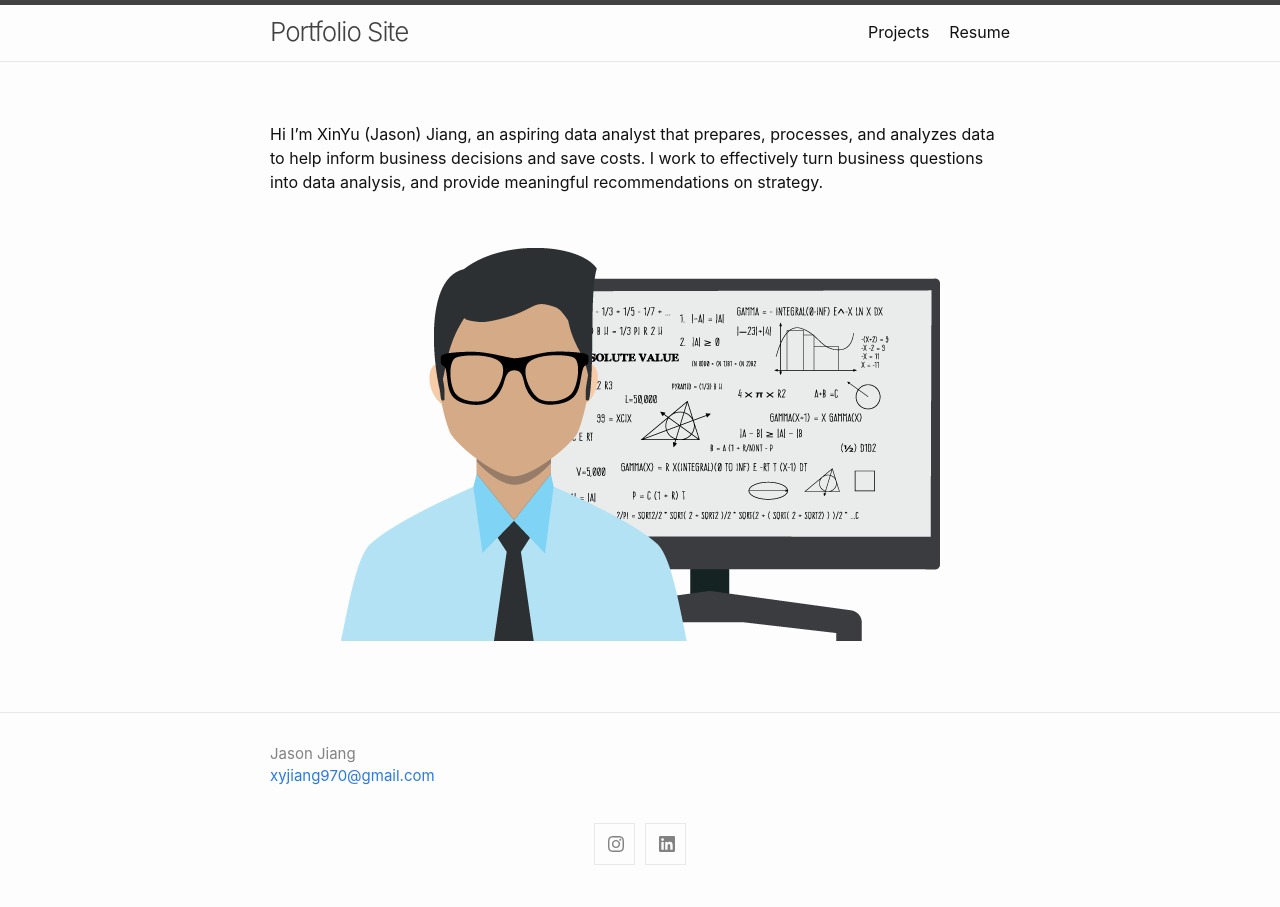
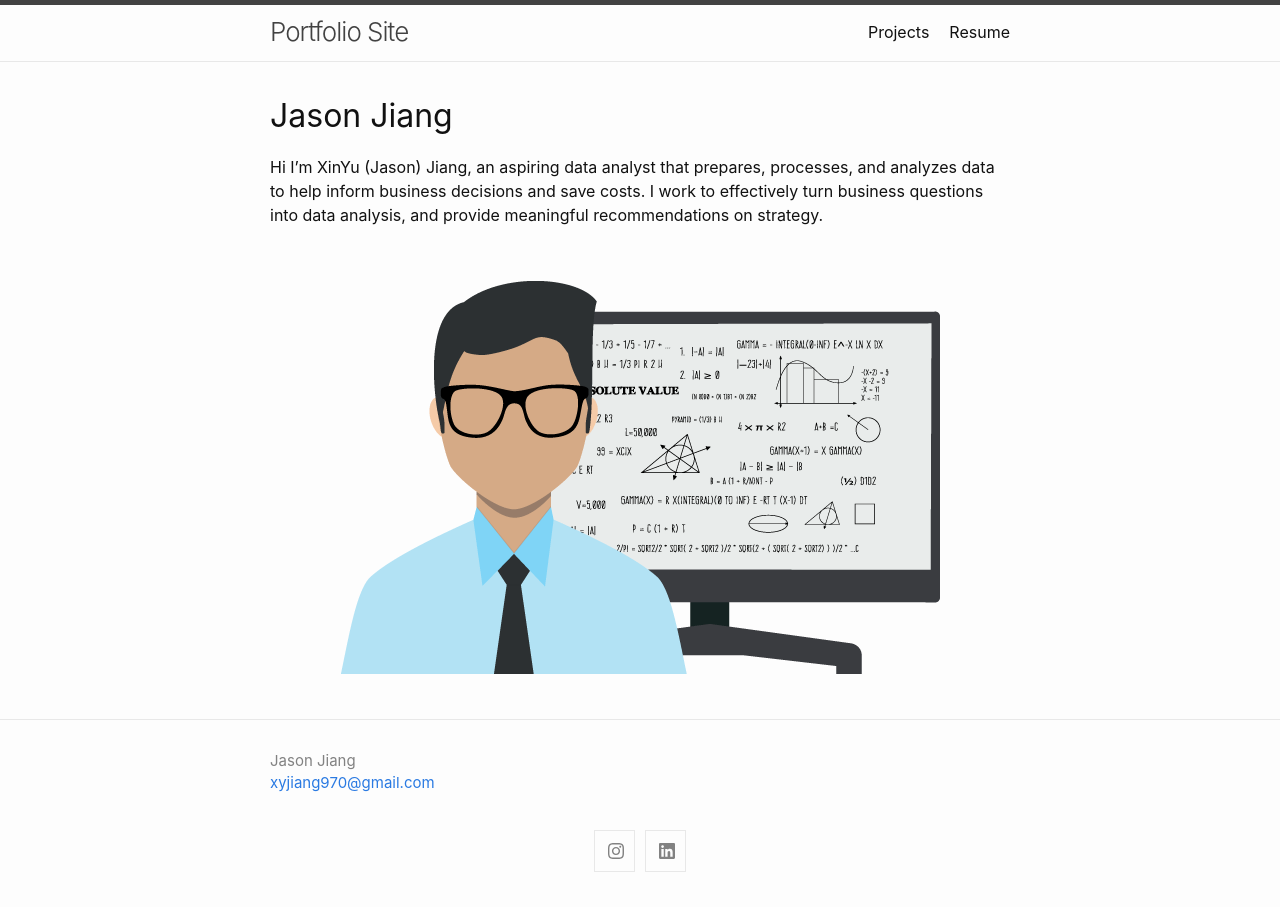
Before and after one commit to xyjiang970/xyjiang970.github.io, a Jekyll site: the page built from index.md, in a window 1280 px wide. Built offline with Jekyll 4.4.1, drawn with Linux system fonts in a browser that asks for light colours.

Commit message:
Update index.md

```diff
--- a/index.md
+++ b/index.md
@@ -5,7 +5,9 @@
 # To change the home page layout, edit the _layouts/home.html file.
 # See: https://jekyllrb.com/docs/themes/#overriding-theme-defaults
 #
-layout: post
+layout: home
+title: Jason Jiang
+description: Welcome to my portfolio website!
 ---
 Hi I'm XinYu (Jason) Jiang, an aspiring data analyst that prepares, processes, and analyzes data to help inform business decisions and save costs. I work to effectively turn business questions into data analysis, and provide meaningful recommendations on strategy.
 
```
